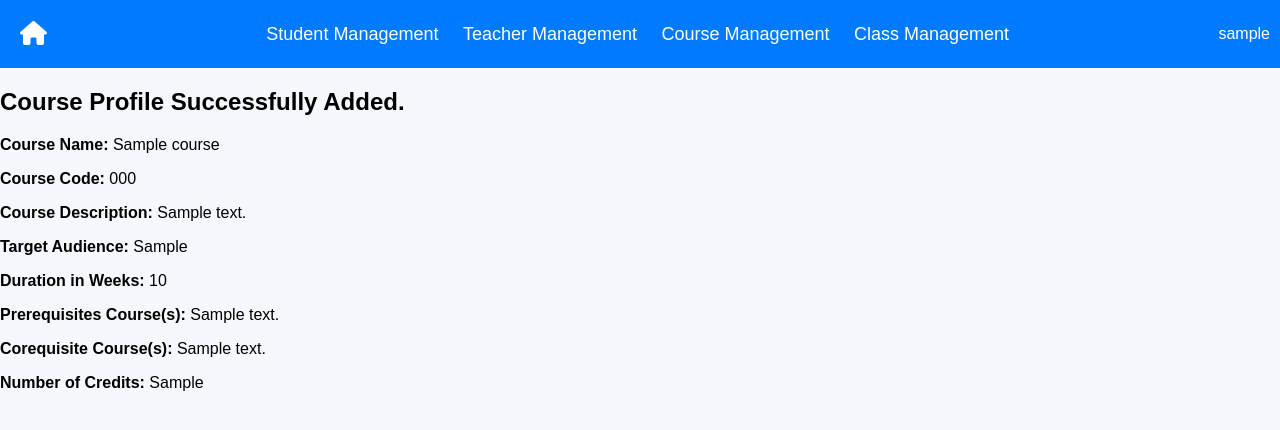
After one commit to yvanyin1/edusys, a Flask app: template templates/create_course_profile_success.html in a window 1280 px wide. The commit adds this page. Shown: the top 430 px of the page. Run offline with Flask 3, Linux system fonts and the light colour scheme; the template is opened without the code that fills it: most values are stand-ins (such as "Sample title", 1, 10 or a date in 2020).

Commit message:
Integrated all UI and page interactions for Create Course Profile

```diff
--- a/app/app.py
+++ b/app/app.py
@@ -18,5 +18,20 @@ def create_course_profile():
     return render_template("create_course_profile_form.html", username="dluo")
 
 
+@app.route('/course-created', methods=['POST'])
+def course_profile_created():
+    course_data = {
+        'course_name': request.form['course_name'],
+        'course_code': request.form['course_code'],
+        'course_desc': request.form['course_desc'],
+        'target_audience': request.form['target_audience'],
+        'duration_in_weeks': request.form['duration_in_weeks'],
+        'prerequisites': request.form['prerequisites'],
+        'corequisites': request.form['corequisites'],
+        'credit_hours': request.form['credit_hours']
+    }
+    return render_template("create_course_profile_success.html", course=course_data)
+
+
 if __name__ == '__main__':
     app.run(debug=True)
--- a/templates/create_course_profile_form.html
+++ b/templates/create_course_profile_form.html
@@ -5,7 +5,7 @@
 <div style="max-width: 600px; margin: 40px auto; padding: 20px;">
     <h2 style="text-align: center; color: #007BFF;">Add a New Course</h2>
 
-    <form action="#" method="post" style="display: flex; flex-direction: column; gap: 15px;">
+    <form action="{{ url_for('course_profile_created') }}" method="post" style="display: flex; flex-direction: column; gap: 15px;">
 
         <label>Course Name*:
             <input type="text" name="course_name" required style="width: 100%;">
@@ -28,7 +28,7 @@
         </label>
 
         <label>Duration in Weeks:
-            <input type="number" name="duration_weeks" style="width: 100%;">
+            <input type="number" name="duration_in_weeks" style="width: 100%;">
         </label>
 
         <label>Prerequisite Course(s):
@@ -40,7 +40,7 @@
         </label>
 
         <label>Number of Credits:
-            <input type="number" step="0.1" name="credits" style="width: 100%;">
+            <input type="number" step="0.1" name="credit_hours" style="width: 100%;">
         </label>
 
         <button type="submit" style="background-color: #007BFF; color: white; padding: 10px; border: none; border-radius: 5px;">
--- /dev/null
+++ b/templates/create_course_profile_success.html
@@ -0,0 +1,15 @@
+{% extends "base.html" %}
+{% block title %}Course Created{% endblock %}
+
+{% block content %}
+  <h2>Course Profile Successfully Added.</h2>
+
+  <p><strong>Course Name:</strong> {{ course.course_name }}</p>
+  <p><strong>Course Code:</strong> {{ course.course_code }}</p>
+  <p><strong>Course Description:</strong> {{ course.course_desc }}</p>
+  <p><strong>Target Audience:</strong> {{ course.target_audience }}</p>
+  <p><strong>Duration in Weeks:</strong> {{ course.duration_in_weeks }}</p>
+  <p><strong>Prerequisites Course(s):</strong> {{ course.prerequisites }}</p>
+  <p><strong>Corequisite Course(s):</strong> {{ course.corequisites }}</p>
+  <p><strong>Number of Credits:</strong> {{ course.credit_hours }}</p>
+{% endblock %}
```
